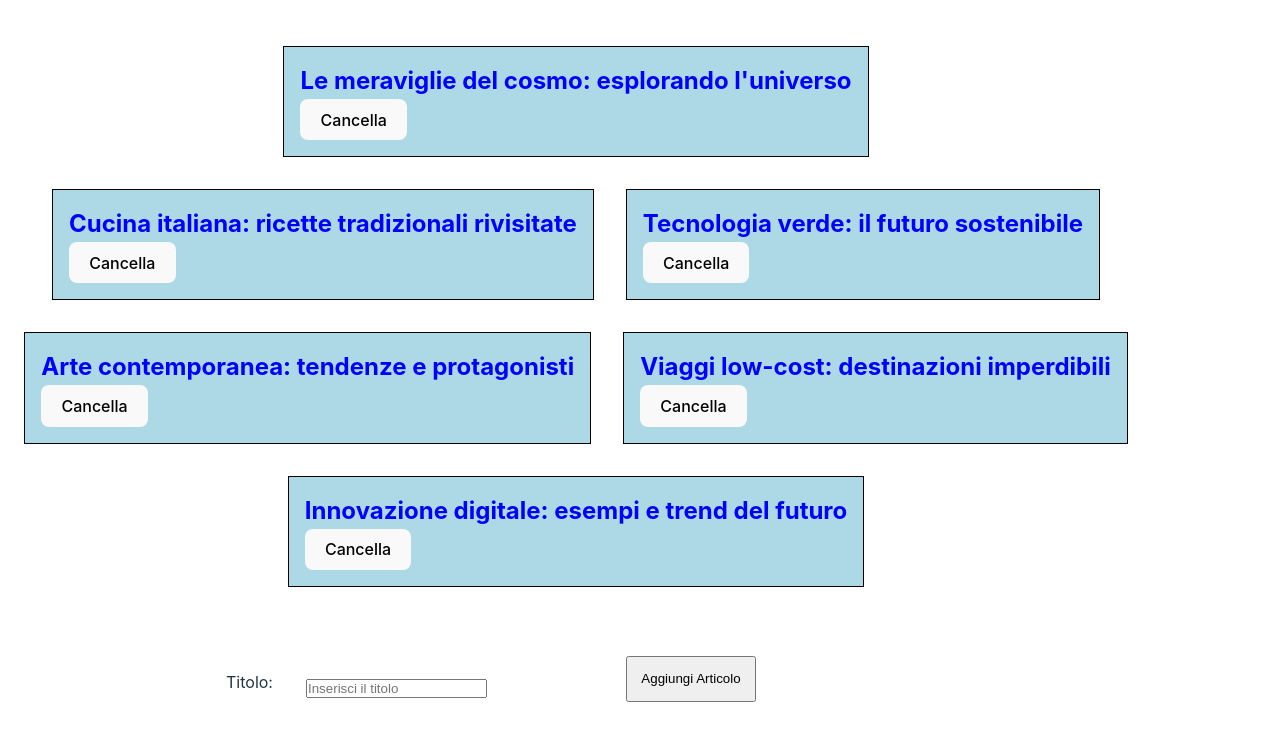
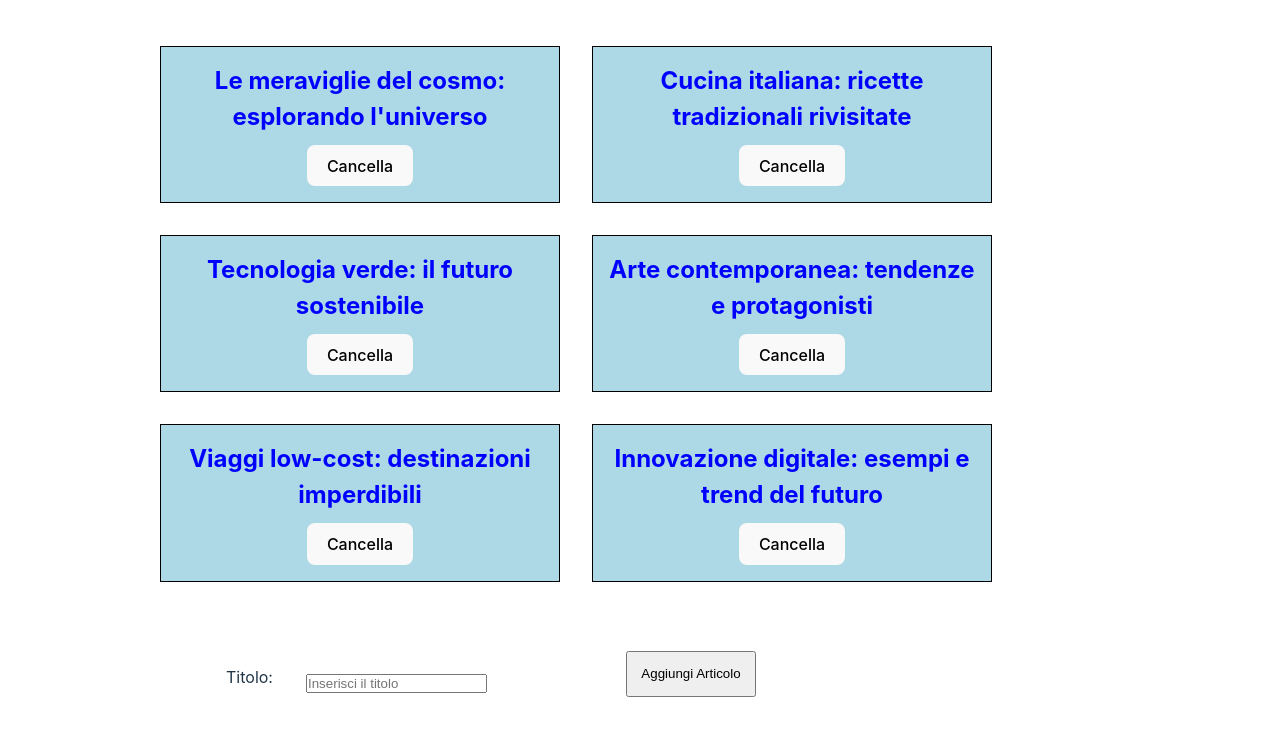
Before and after one commit to Lorenzo-Ruben-Rampa/react-form, a React (Vite) app: page / in a window 1280 px wide. Shown: the top 740 px of the page. Built offline with nearby package versions, Linux system fonts and the light colour scheme.

Commit message:
correzioni css finali

```diff
--- a/src/index.css
+++ b/src/index.css
@@ -96,6 +96,11 @@ ul>li {
   padding: 1em;
   background-color: lightblue;
   color: blue;
+  display: flex;
+  justify-content: center;
+  flex-wrap: wrap;
+  width: 400px;
+  text-align: center;
 }
 
 #fname {
@@ -142,5 +147,6 @@ form {
 
   button {
     background-color: #f9f9f9;
+    margin-top: 10px;
   }
 }
```
